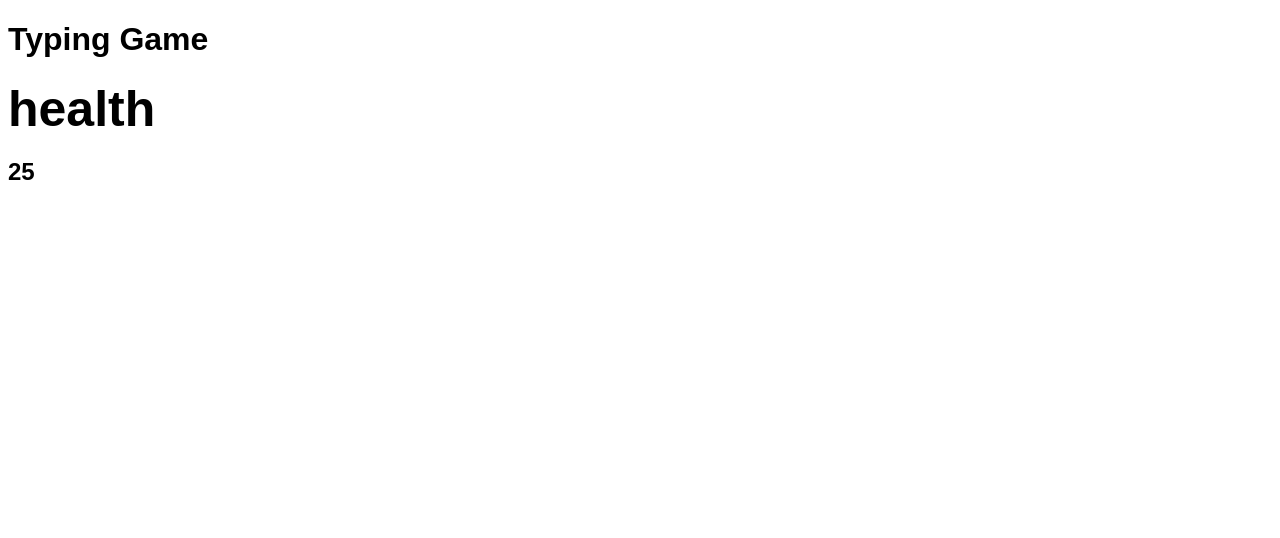
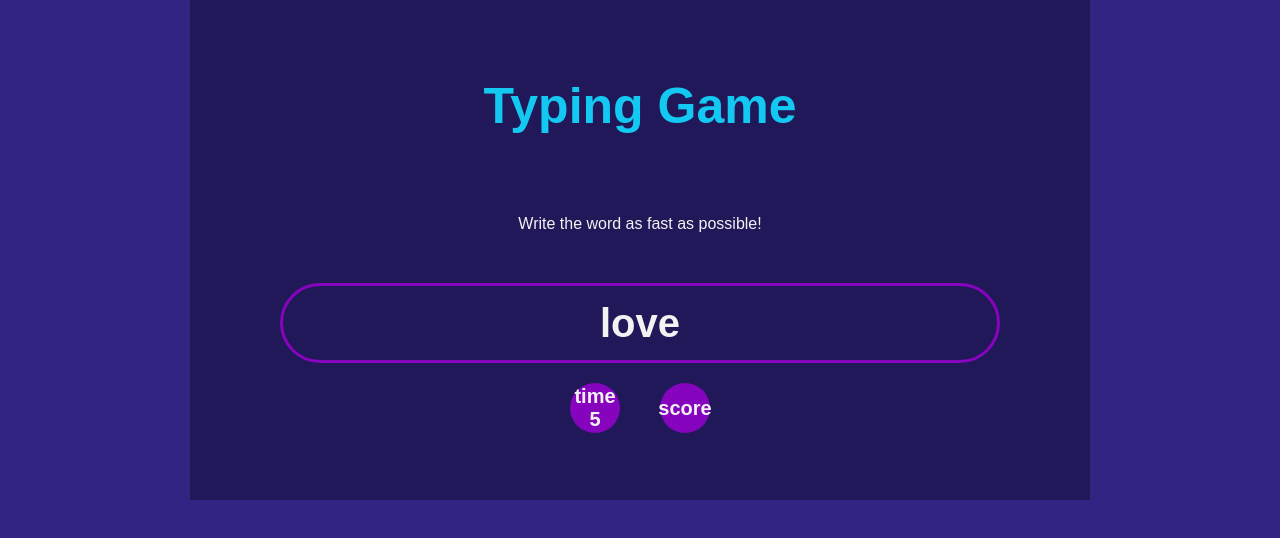
Before and after one commit to iurisilvestre/typing-game, a plain HTML site: page index.html in a window 1280 px wide. Drawn offline with nearby package versions, Linux system fonts and the light colour scheme.

Commit message:
style modifications

```diff
--- a/index.html
+++ b/index.html
@@ -7,11 +7,22 @@
     <title>Typing Word</title>
     <link rel="stylesheet" href="style.css">
 </head>
-<body>
-    <main>
-        <h1>Typing Game</h1>
-        <div id="wordToTypeDiv"></div>
-        <h2 id="time"></h2>
+<body class="flex">
+    <main class="flex">
+        <h1 id="title">Typing Game</h1>
+        <p>Write the word as fast as possible!</p>
+        <div id="wordToTypeDiv" class="flex"></div>
+        <div class="info flex">
+            <div class="time flex">
+                <h2>time</h2>
+                <h2 id="time"></h2>
+            </div>
+            <div class="score flex" >
+                <h2>score</h2>
+            </div>
+        </div>
+
+
     </main>
 
     <script src="https://ajax.googleapis.com/ajax/libs/jquery/3.5.1/jquery.min.js"></script>
--- a/index.js
+++ b/index.js
@@ -2,7 +2,7 @@
 let wordToType = "";
 let indexCharacter = 0;
 let indexWordSelect = 0;
-let time = 30;
+let time = 10;
 let intervalID;
 let score = 0;
 
@@ -14,11 +14,14 @@ const wordsList = [
   "health",
   "imagination",
   "love",
+  "god",
+  "medicine",
 ];
 
 // DOM Elements
-const $wordToTypeDiv = document.querySelector("#wordToTypeDiv");
-const $time = $("#time");
+const wordToTypeDiv = document.querySelector("#wordToTypeDiv");
+const timeDisplay = document.querySelector("#time");
+
 // Select a random word from the array for wordToType
 
 function getRandomWord(listOfWords) {
@@ -27,16 +30,15 @@ function getRandomWord(listOfWords) {
 }
 
 function play() {
-  $time.text(time);
   wordToType = getRandomWord(wordsList).split("");
   displayWordToType();
   indexCharacter = 0;
 }
 
 function displayWordToType() {
-  $wordToTypeDiv.innerHTML = "";
+  wordToTypeDiv.innerHTML = "";
   wordToType.forEach((char) => {
-    $wordToTypeDiv.innerHTML += `<span class="span-paint">${char}</span>`;
+    wordToTypeDiv.innerHTML += `<span class="span-paint">${char}</span>`;
   });
 }
 
@@ -68,7 +70,7 @@ function gameover() {
 }
 
 function starGame() {
-  $time.text(time);
+  timeDisplay.innerHTML = time;
   play();
   intervalID = setInterval(() => {
     time -= 1;
@@ -76,13 +78,14 @@ function starGame() {
     if (time < 1) {
       gameover();
     }
-    $time.text(time);
+    timeDisplay.innerHTML = time;
   }, 1000);
 }
 
 starGame();
 
-// Key event
+// Buttons
+
 document.addEventListener("keyup", function (event) {
   checkCharKey(event.key);
 });
--- a/style.css
+++ b/style.css
@@ -1,12 +1,79 @@
+:root {
+  --lilaz: #8704bf;
+  --roxo: #211859;
+  --azul: #13c9f2;
+  --verde: #16f263;
+  --white: #f2f2f2;
+}
+
 * {
   font-family: sans-serif;
+  padding: 0;
+  margin: 0;
+  box-sizing: border-box;
+}
+
+body {
+  background-color: #312483;
+  width: 100%;
+  color: var(--white);
+  overflow: hidden;
+}
+
+main {
+  width: 900px;
+  height: 500px;
+  background-color: var(--roxo);
+  text-align: center;
+  display: flex;
+  justify-content: center;
+  align-items: center;
+  flex-direction: column;
+}
+
+#title {
+  color: var(--azul);
+  margin: 30px auto;
+  font-size: 50px;
+}
+
+h2 {
+  font-size: 20px;
+}
+
+p {
+  margin: 50px;
+}
+
+#wordToTypeDiv {
+  width: 80%;
+  height: 80px;
+  border: 3px solid var(--lilaz);
+  border-radius: 50px;
 }
 
 span {
-  font-size: 50px;
+  font-size: 40px;
   font-weight: bold;
 }
 
 .correct-color {
-  color: rgb(0, 255, 0);
+  color: var(--verde);
 }
+
+.flex {
+  display: flex;
+  justify-content: center;
+  align-items: center;
+}
+
+.time,
+.score {
+  width: 50px;
+  height: 50px;
+  background-color: var(--lilaz);
+  border-radius: 50%;
+  padding: 20px;
+  margin: 20px;
+  flex-direction: column;
+}
```
